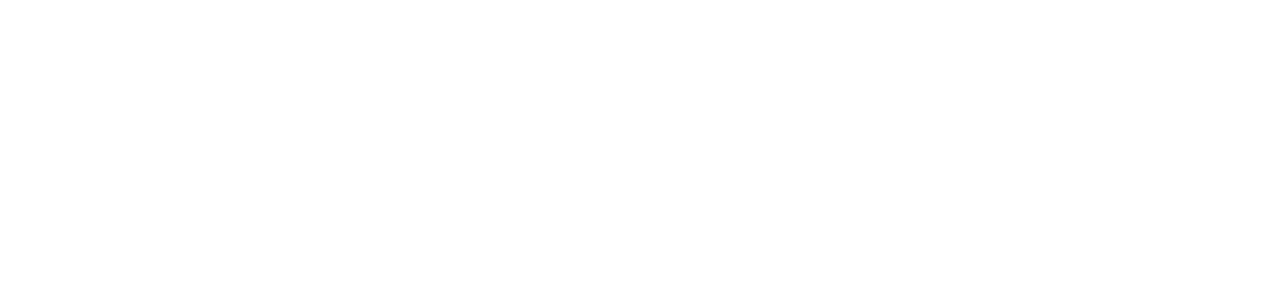
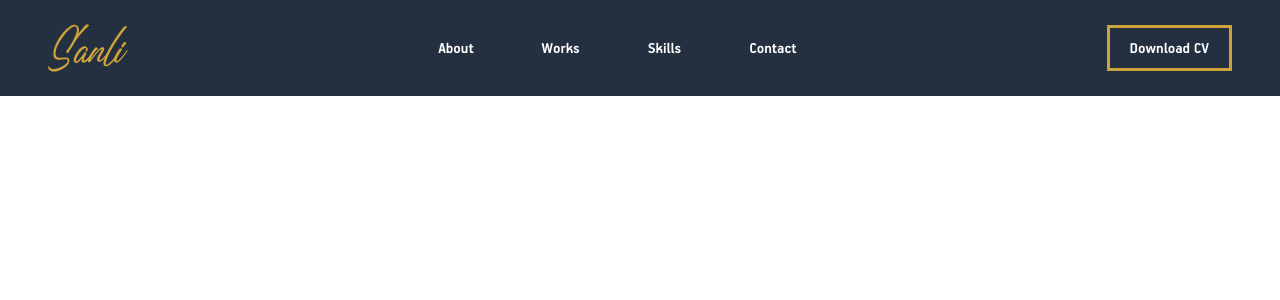
Before and after one commit to sanli-11/portfolio-early2025, a React (Vite) app: page / in a window 1280 px wide. Shown: the top 300 px of the page. Built offline with nearby package versions, Linux system fonts and the light colour scheme.

Commit message:
Created and appended Header

```diff
--- a/src/App.tsx
+++ b/src/App.tsx
@@ -1,5 +1,11 @@
+import Header from "./components/Header";
+
 function App() {
-  return <main></main>;
+  return (
+    <div className="bg-palette-2 py-6">
+      <Header />
+    </div>
+  );
 }
 
 export default App;
--- /dev/null
+++ b/src/components/Header.tsx
@@ -0,0 +1,49 @@
+import logo from "../../public/logo.svg";
+
+function Header() {
+  /**
+   * TODO: define onClick for links
+   * TODO: fix the href for "Download CV"
+   */
+
+  const links = [
+    { id: "0", label: "About" },
+    { id: "1", label: "Works" },
+    { id: "2", label: "Skills" },
+    { id: "3", label: "Contact" },
+  ];
+
+  return (
+    <header className="text-palette-5 font-display flex items-center justify-between px-12">
+      <a
+        className="transition-transform hover:scale-105"
+        href="/"
+        title="SanLi Portfolio"
+      >
+        <img className="w-20" src={logo} alt="San Li" width="146" height="88" />
+      </a>
+      <nav>
+        <ul className="flex items-end justify-center gap-x-12">
+          {links.map((link) => (
+            <li className="font-bold" key={link.id}>
+              <button
+                className="relative inline-block px-2.5 after:absolute after:-bottom-1 after:left-0 after:h-0.5 after:w-full after:scale-x-0 after:bg-white after:transition-transform after:duration-200 after:ease-out after:content-[''] hover:after:scale-x-100"
+                type="button"
+              >
+                {link.label}
+              </button>
+            </li>
+          ))}
+        </ul>
+      </nav>
+      <a
+        className="border-palette-3 hover:bg-palette-3 hover:text-palette-5 border-3 px-5 py-2 font-bold transition-colors"
+        href="https://drive.google.com"
+      >
+        Download CV
+      </a>
+    </header>
+  );
+}
+
+export default Header;
```
